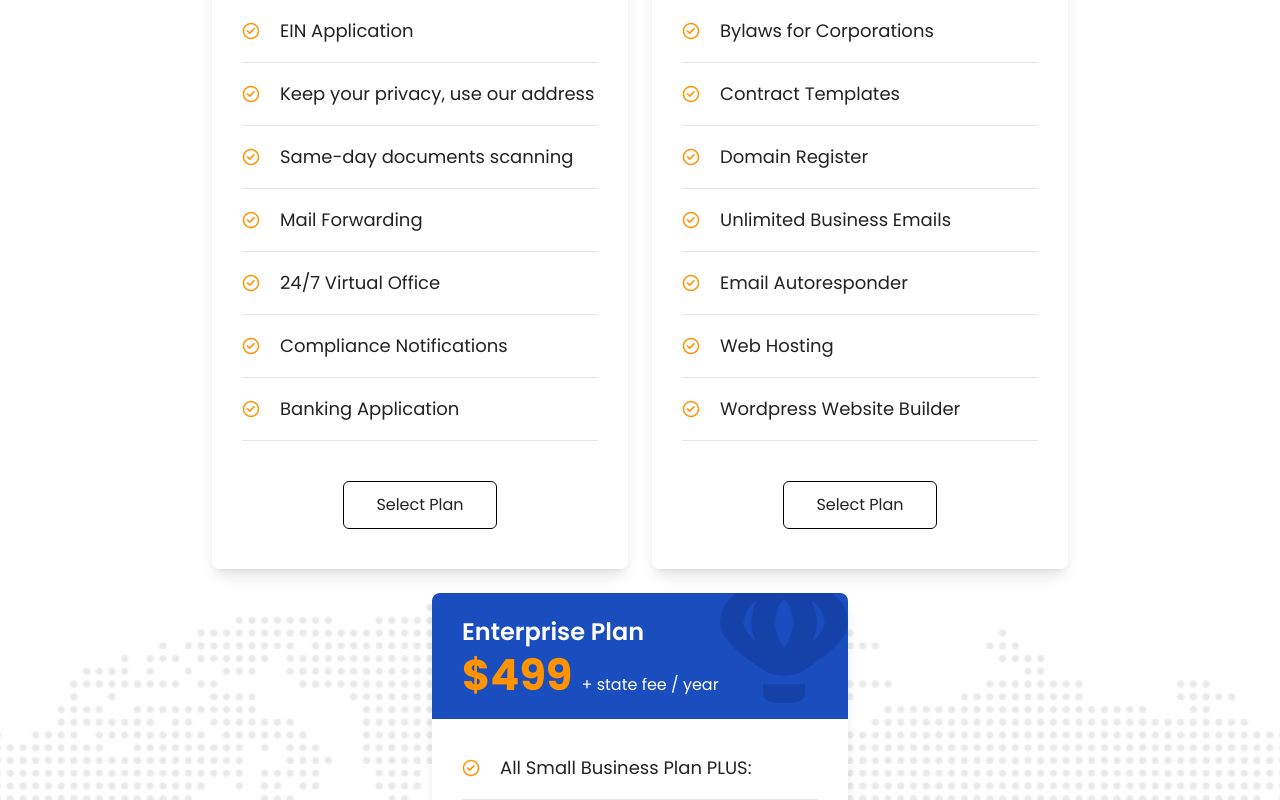
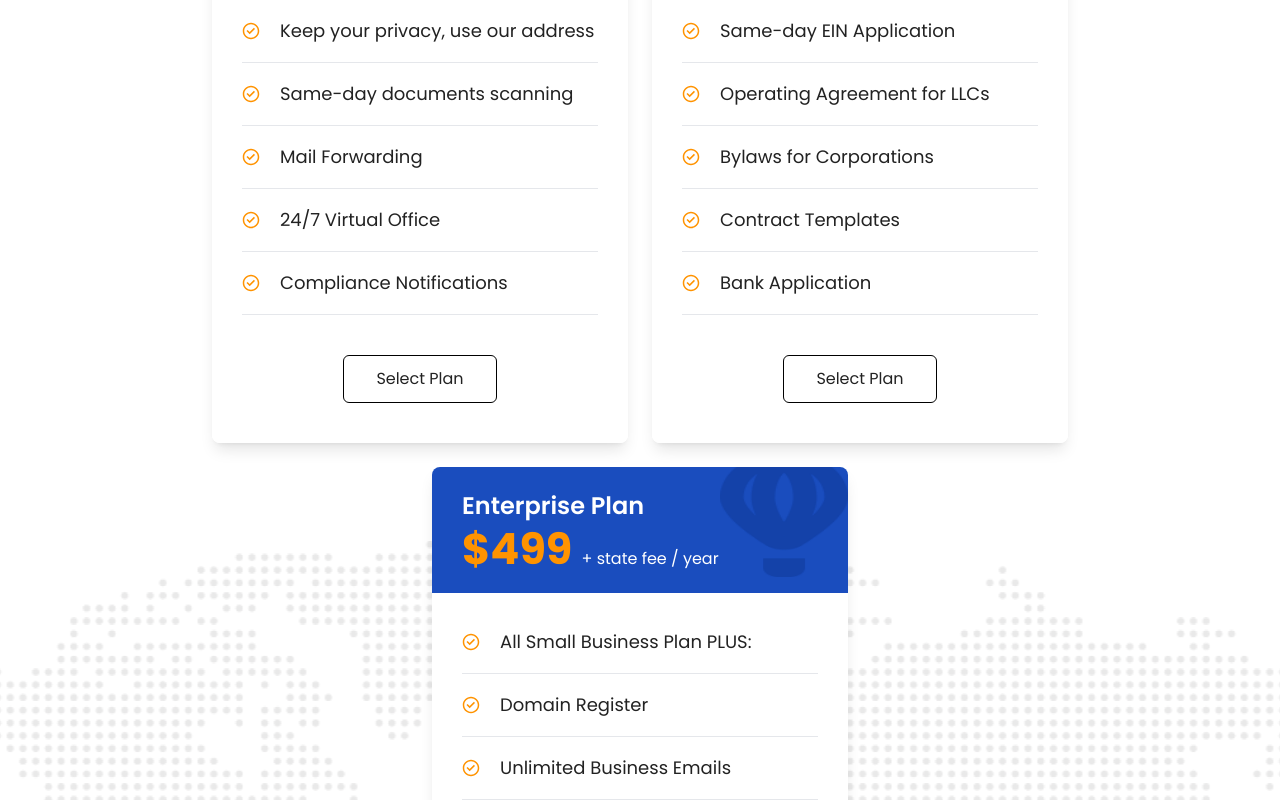
Before and after one commit to davidbravod/afthonia-frontend, a Next.js app: page / in a window 1280 px wide. Shown: the part 2480-3280 px from the top of the page. Built offline with nearby package versions, Linux system fonts and the light colour scheme.

Commit message:
team added and pricing change

```diff
--- a/data/priceplan.js
+++ b/data/priceplan.js
@@ -7,21 +7,21 @@ export const priceplan = [
         id:1,
         title: 'Freelancer Plan',
         price: 99,
-        features: ['LLC Formation', 'Registered Agent', 'EIN Application', 'Keep your privacy, use our address', 'Same-day documents scanning', 'Mail Forwarding', '24/7 Virtual Office', 'Compliance Notifications', 'Banking Application'],
+        features: ['LLC Formation', 'Registered Agent', 'Keep your privacy, use our address', 'Same-day documents scanning', 'Mail Forwarding', '24/7 Virtual Office', 'Compliance Notifications'],
         bg:globe
     },
     {
         id:2,
         title: 'Small Business Plan',
-        price: 299,
-        features: ['All Freelancer Plan PLUS:', 'Operating Agreement for LLCs', 'Bylaws for Corporations', 'Contract Templates', 'Domain Register', 'Unlimited Business Emails', 'Email Autoresponder', 'Web Hosting', 'Wordpress Website Builder'],
+        price: 199,
+        features: ['All Freelancer Plan PLUS:', 'Same-day Filing', 'Same-day EIN Application', 'Operating Agreement for LLCs', 'Bylaws for Corporations', 'Contract Templates', 'Bank Application'],
         bg:rocket
     },
     {
         id:3,
         title: 'Enterprise Plan',
         price: 499,
-        features: ['All Small Business Plan PLUS:', 'Email Campaigns Powered by AI', 'Social Media Posts Powered by AI', 'Courses Library', '3 Consultation Calls', 'IRS Filing Forms 5472 and 1120'],
+        features: ['All Small Business Plan PLUS:', 'Domain Register', 'Unlimited Business Emails', 'Email Auto Responder', 'Web Hosting', 'Website Builder', 'SSL Certificate'],
         bg: union
     },
 ]
--- a/pages/about/index.js
+++ b/pages/about/index.js
@@ -9,8 +9,8 @@ const index = () => {
     <>
       <Banner />
       <About />
-      {/* <Team />
-      <Testimonial />
+      <Team />
+      {/* <Testimonial />
       <Clients /> */}
     </>
   );
```
